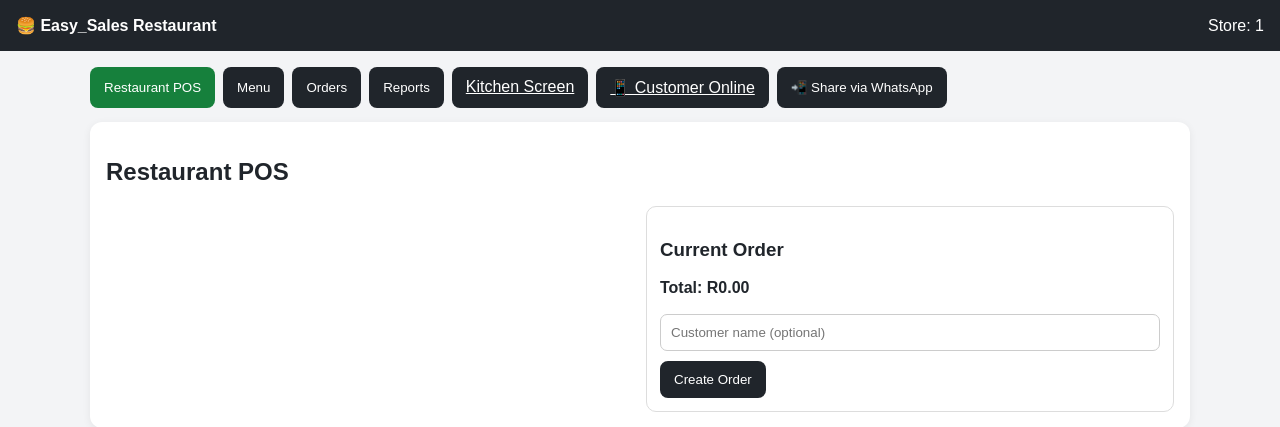
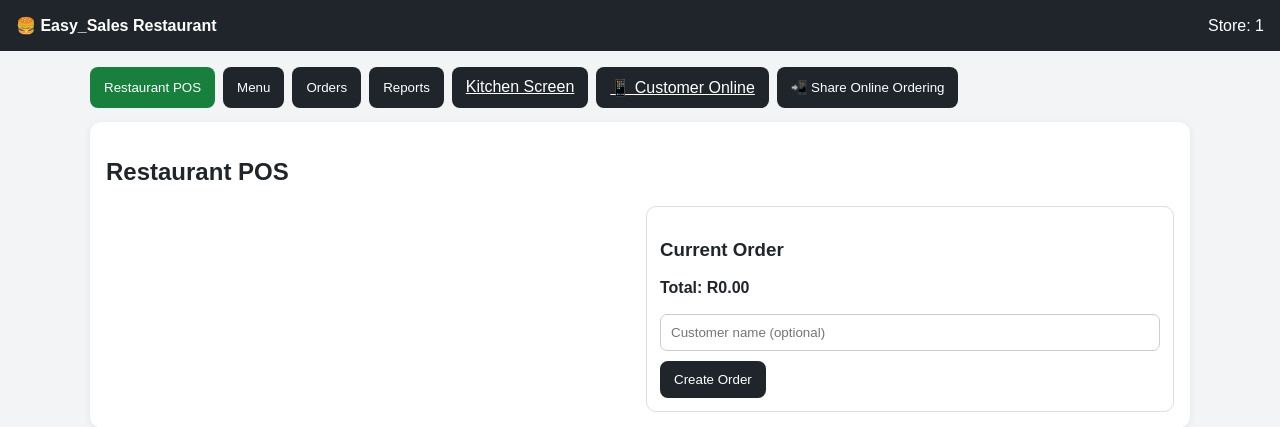
Before and after one commit to JAKES07/Easy_Sales, a Flask app: template templates/restaurant.html in a window 1280 px wide. Shown: the top 427 px of the page. Run offline with Flask 3, Linux system fonts and the light colour scheme; the template is opened without the code that fills it: most values are stand-ins (such as "Sample title", 1, 10 or a date in 2020).

Commit message:
Update Easy_Sales: templates/restaurant.html

```diff
--- a/templates/restaurant.html
+++ b/templates/restaurant.html
@@ -1,6 +1,6 @@
 <!doctype html><html><head><meta charset="utf-8"><meta name="viewport" content="width=device-width,initial-scale=1"><title>Restaurant - Easy_Sales</title><style>
 body{font-family:Arial;margin:0;background:#f3f4f6;color:#20252b}.top{background:#20252b;color:#fff;padding:16px;display:flex;justify-content:space-between;align-items:center;gap:10px;flex-wrap:wrap}.wrap{max-width:1100px;margin:auto;padding:16px}.tabs{display:flex;gap:8px;overflow:auto;margin-bottom:14px}.tabs button,.btn{border:0;border-radius:8px;padding:11px 14px;background:#20252b;color:#fff;cursor:pointer}.tabs button.active{background:#16803c}.panel{display:none;background:#fff;border-radius:12px;padding:16px;box-shadow:0 2px 8px #0001}.panel.active{display:block}.grid{display:grid;grid-template-columns:repeat(auto-fit,minmax(220px,1fr));gap:12px}.card{border:1px solid #ddd;border-radius:10px;padding:13px;background:#fff}.muted{color:#666;font-size:13px}.input{width:100%;box-sizing:border-box;padding:10px;margin:5px 0 10px;border:1px solid #ccc;border-radius:7px}.menu-item{display:flex;justify-content:space-between;align-items:center;gap:10px;border:1px solid #ddd;padding:10px;border-radius:8px;margin:6px 0}.danger{background:#a72a2a}.green{color:#16803c}.red{color:#a72a2a}.stat{font-size:25px;font-weight:700}.order{border-left:5px solid #16803c}.small{font-size:12px}.recipe-row{display:grid;grid-template-columns:1fr 110px;gap:8px;align-items:center;margin:5px 0}
-</style></head><body><div class="top"><strong>🍔 Easy_Sales Restaurant</strong><span>Store: {{store_id}}</span></div><div class="wrap"><div class="tabs"><button data-tab="pos" class="active">Restaurant POS</button><button data-tab="menu">Menu</button><button data-tab="orders">Orders</button><button data-tab="reports">Reports</button><a class="btn" href="{{url_for('restaurant.kitchen_page')}}">Kitchen Screen</a><a class="btn" href="{{url_for('restaurant.customer_page', store_id=store_id)}}" target="_blank">📱 Customer Online</a><button class="btn green" type="button" onclick="shareCustomerOrdering()">📲 Share via WhatsApp</button></div>
+</style></head><body><div class="top"><strong>🍔 Easy_Sales Restaurant</strong><span>Store: {{store_id}}</span></div><div class="wrap"><div class="tabs"><button data-tab="pos" class="active">Restaurant POS</button><button data-tab="menu">Menu</button><button data-tab="orders">Orders</button><button data-tab="reports">Reports</button><a class="btn" href="{{url_for('restaurant.kitchen_page')}}">Kitchen Screen</a><a class="btn" href="{{url_for('restaurant.customer_page', store_id=store_id)}}" target="_blank">📱 Customer Online</a><button class="btn green" type="button" onclick="shareCustomerOrdering()">📲 Share Online Ordering</button></div>
 <section id="pos" class="panel active"><h2>Restaurant POS</h2><div class="grid"><div><div id="posMenu"></div></div><div class="card"><h3>Current Order</h3><div id="cart"></div><strong>Total: <span id="cartTotal">R0.00</span></strong><div style="margin-top:12px"><input id="customerName" class="input" placeholder="Customer name (optional)"><button class="btn" id="placePos">Create Order</button></div></div></div></section>
 <section id="menu" class="panel"><h2>Menu</h2><form id="menuForm" class="card"><input id="mName" class="input" placeholder="Menu item name" required><input id="mCat" class="input" placeholder="Category" value="Burgers"><input id="mPrice" class="input" type="number" step="0.01" min="0" placeholder="Selling price" required><button class="btn">Save Menu Item</button></form><div id="menuList" style="margin-top:14px"></div></section>
 
@@ -22,6 +22,6 @@ async function pay(id){await api('/api/restaurant/orders/'+id+'/pay',{method:'PO
 async function st(id,status){await api('/api/restaurant/orders/'+id+'/status',{method:'POST',body:JSON.stringify({store_id:STORE,status})});loadOrders()}
 async function addExpense(){const n=document.getElementById('expName').value.trim(),a=Number(document.getElementById('expAmount').value);if(!n||a<0)return alert('Enter a valid expense.');await api('/api/restaurant/expenses',{method:'POST',body:JSON.stringify({store_id:STORE,name:n,amount:a})});document.getElementById('expName').value='';document.getElementById('expAmount').value='';loadReport()}
 async function loadReport(){const j=await api('/api/restaurant/report?store_id='+STORE);const best=(j.items||[]).slice(0,5);document.getElementById('reportBox').innerHTML=`<div class="grid"><div class="card"><div class="muted">Revenue</div><div class="stat">${money(j.revenue)}</div></div><div class="card"><div class="muted">Orders</div><div class="stat">${j.orders}</div></div><div class="card"><div class="muted">Expenses</div><div class="stat">${money(j.expenses)}</div></div></div><div class="card"><h3>Best Sellers</h3>${best.length?best.map((x,i)=>`<div class="menu-item"><span><strong>#${i+1}</strong> ${esc(x.product_name)}</span><strong>${x.quantity_sold} sold</strong></div>`).join(''):'<p class="muted">No sales yet.</p>'}</div><div class="card"><h3>Add Restaurant Expense</h3><div class="grid"><input id="expName" class="input" placeholder="Expense name e.g. Electricity"><input id="expAmount" class="input" type="number" step="0.01" min="0" placeholder="Amount"></div><button class="btn" onclick="addExpense()">Save Expense</button></div><h3>Product Performance</h3>${(j.items||[]).map(x=>`<div class="card"><strong>${esc(x.product_name)}</strong> — ${x.quantity_sold} sold<br>Revenue ${money(x.revenue)} | Estimated ingredient cost ${money(x.estimated_cost)} | <strong>Estimated profit ${money(x.estimated_profit)}</strong></div>`).join('')||'<p class="muted">No product sales yet.</p>'}`}
-function shareCustomerOrdering(){const url=window.location.origin+'/r/'+encodeURIComponent(STORE);const text='Order online from Easy_Sales Restaurant: '+url;window.open('https://wa.me/?text='+encodeURIComponent(text),'_blank')}
+function shareCustomerOrdering(){const url=window.location.origin+'/r/'+encodeURIComponent(STORE);const text='Order online from Easy_Sales Restaurant: '+url;const wa='https://wa.me/?text='+encodeURIComponent(text);window.location.href=wa}
 function esc(s){return String(s??'').replace(/[&<>"']/g,c=>({'&':'&amp;','<':'&lt;','>':'&gt;','"':'&quot;',"'":'&#39;'}[c]))} load();
 </script></body></html>
```
